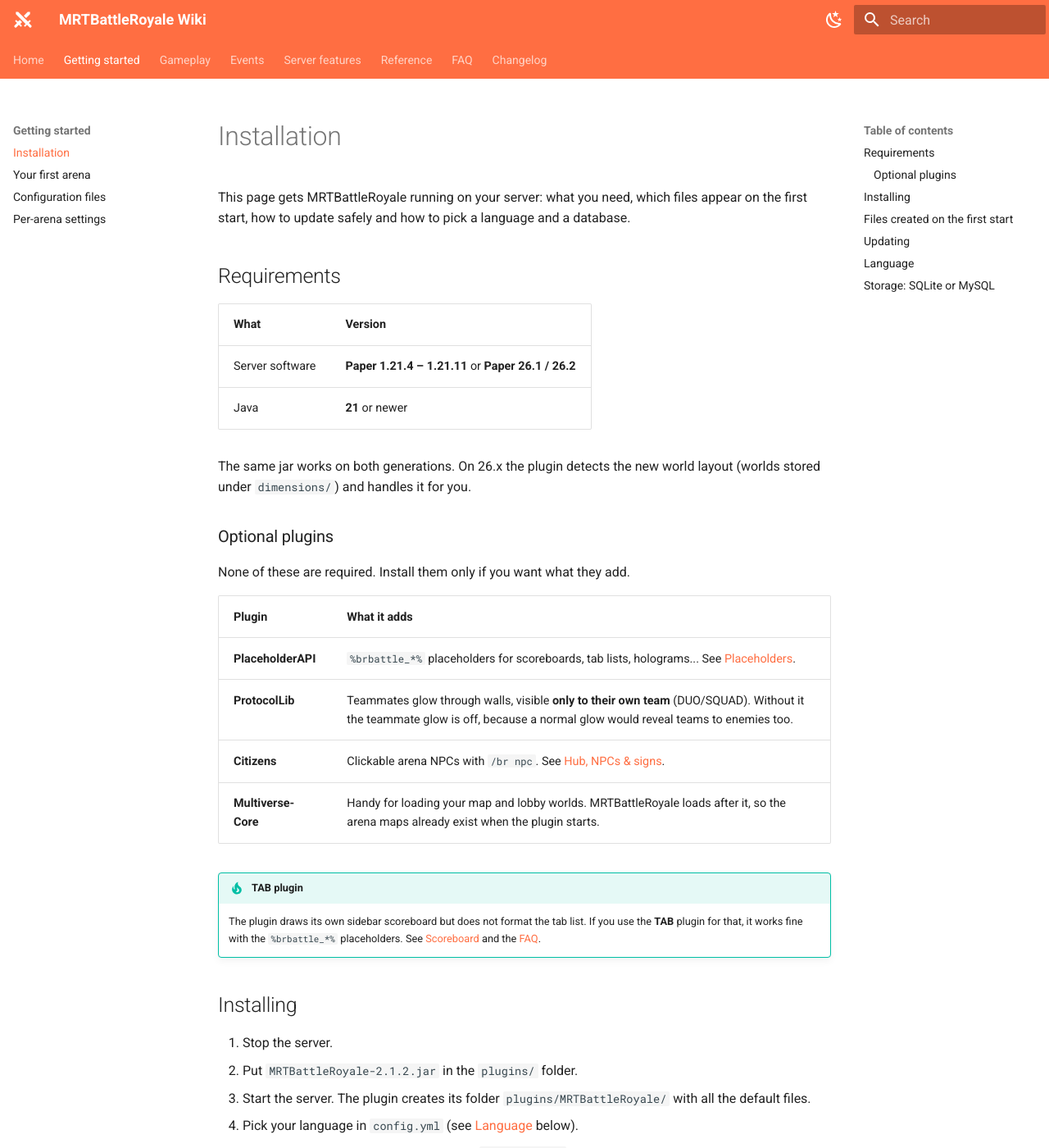
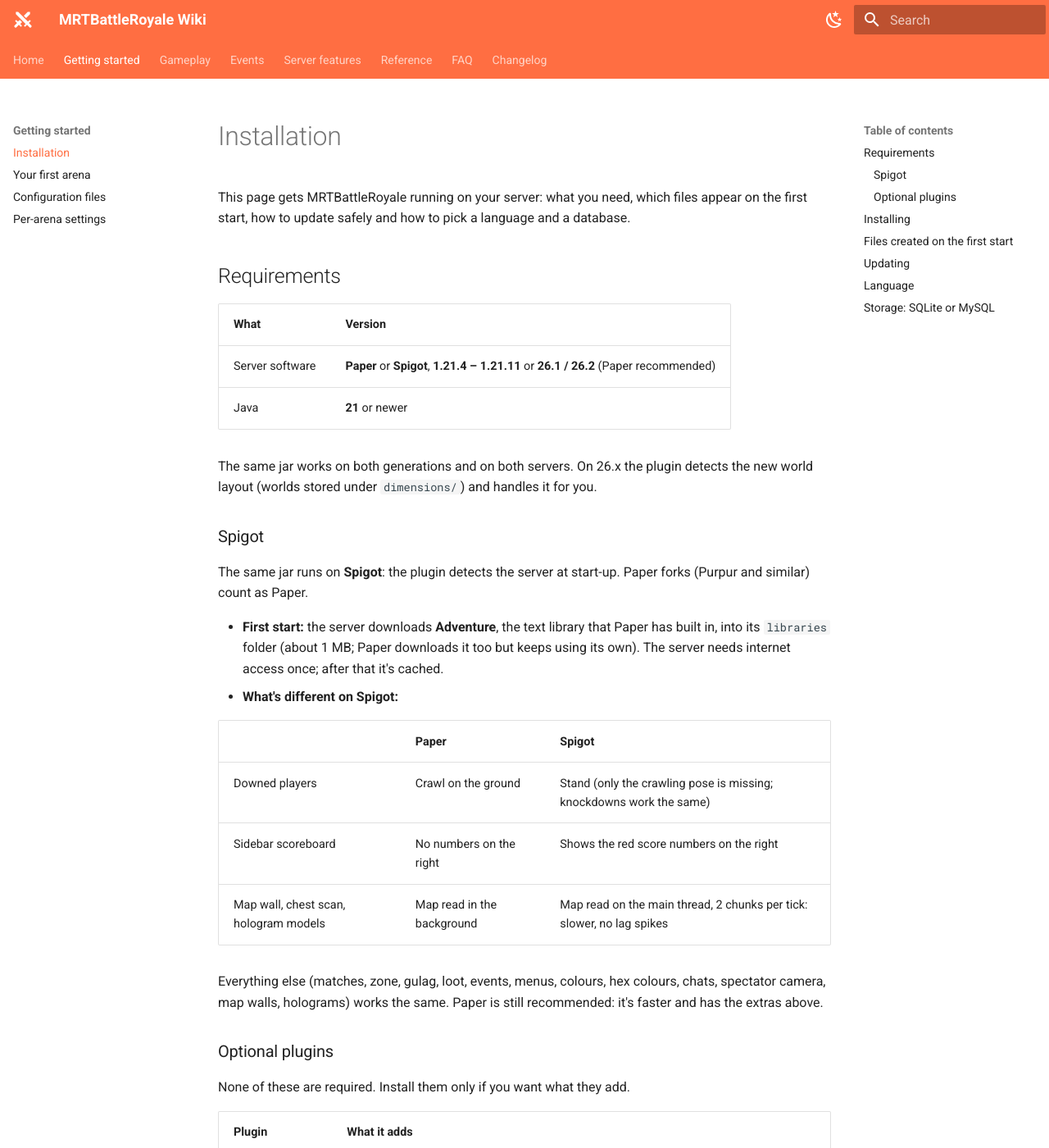
Before and after one commit to Giuseppe-Marco/mrtbattleroyale-wiki, an MkDocs documentation site: the page built from docs/getting-started/installation.md, in a window 1280 px wide and 1400 px high. Shown: the whole window at 82% size. Built offline with MkDocs 1.6.1 and Material for MkDocs 9.7.7, drawn with Linux system fonts in a browser that asks for light colours.

Commit message:
Spigot support: requirements and differences
Co-Authored-By: Claude Opus 5.5 <noreply@anthropic.com>

```diff
--- a/docs/getting-started/installation.md
+++ b/docs/getting-started/installation.md
@@ -6,10 +6,25 @@ This page gets MRTBattleRoyale running on your server: what you need, which file
 
 | What | Version |
 |---|---|
-| Server software | **Paper 1.21.4 – 1.21.11** or **Paper 26.1 / 26.2** |
+| Server software | **Paper** or **Spigot**, **1.21.4 – 1.21.11** or **26.1 / 26.2** (Paper recommended) |
 | Java | **21** or newer |
 
-The same jar works on both generations. On 26.x the plugin detects the new world layout (worlds stored under `dimensions/`) and handles it for you.
+The same jar works on both generations and on both servers. On 26.x the plugin detects the new world layout (worlds stored under `dimensions/`) and handles it for you.
+
+### Spigot
+
+The same jar runs on **Spigot**: the plugin detects the server at start-up. Paper forks (Purpur and similar) count as Paper.
+
+- **First start:** the server downloads **Adventure**, the text library that Paper has built in, into its `libraries` folder (about 1 MB; Paper downloads it too but keeps using its own). The server needs internet access once; after that it's cached.
+- **What's different on Spigot:**
+
+| | Paper | Spigot |
+|---|---|---|
+| Downed players | Crawl on the ground | Stand (only the crawling pose is missing; knockdowns work the same) |
+| Sidebar scoreboard | No numbers on the right | Shows the red score numbers on the right |
+| Map wall, chest scan, hologram models | Map read in the background | Map read on the main thread, 2 chunks per tick: slower, no lag spikes |
+
+Everything else (matches, zone, gulag, loot, events, menus, colours, hex colours, chats, spectator camera, map walls, holograms) works the same. Paper is still recommended: it's faster and has the extras above.
 
 ### Optional plugins
 
```
Also changed, not shown: docs/index.md (+2 -2 lines).
